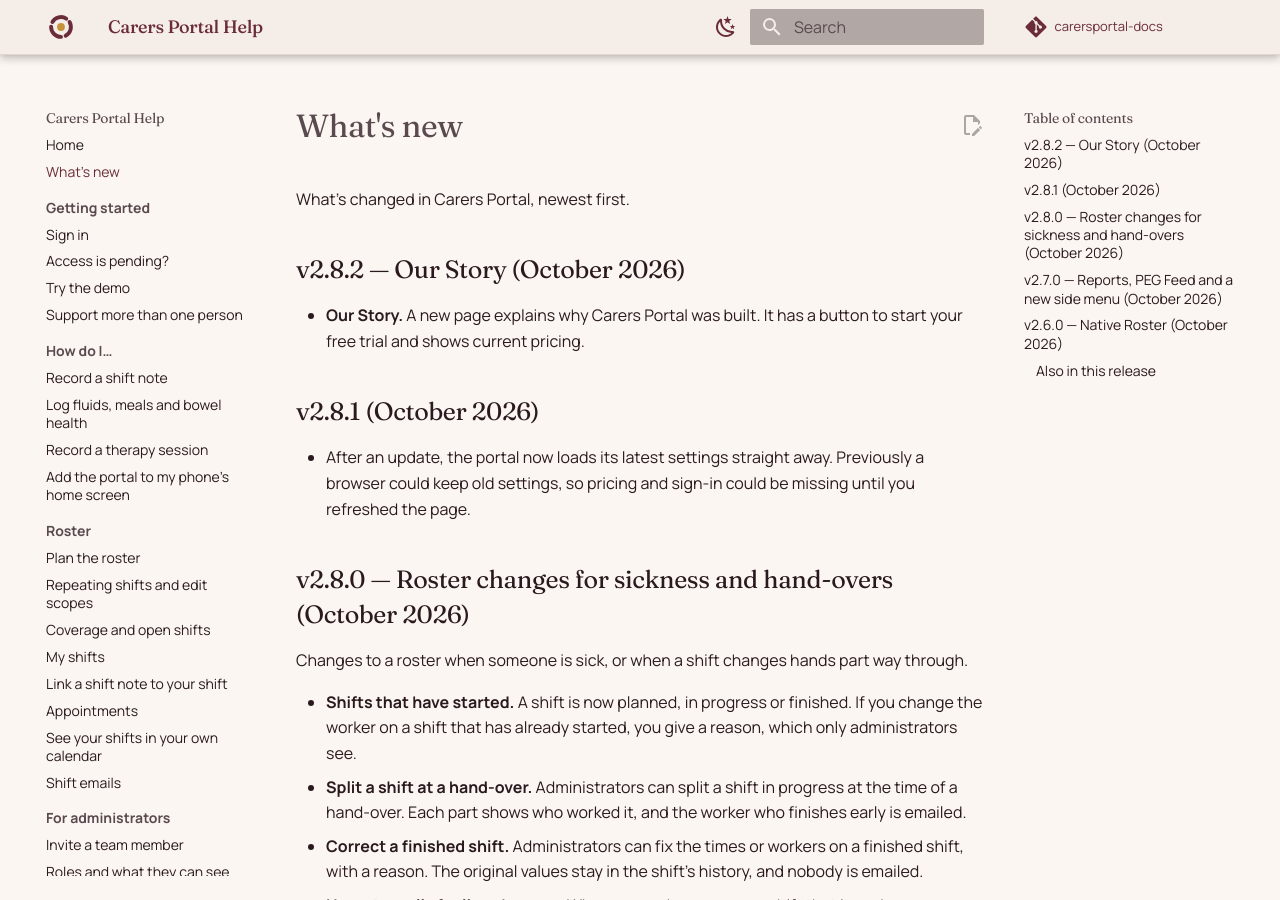
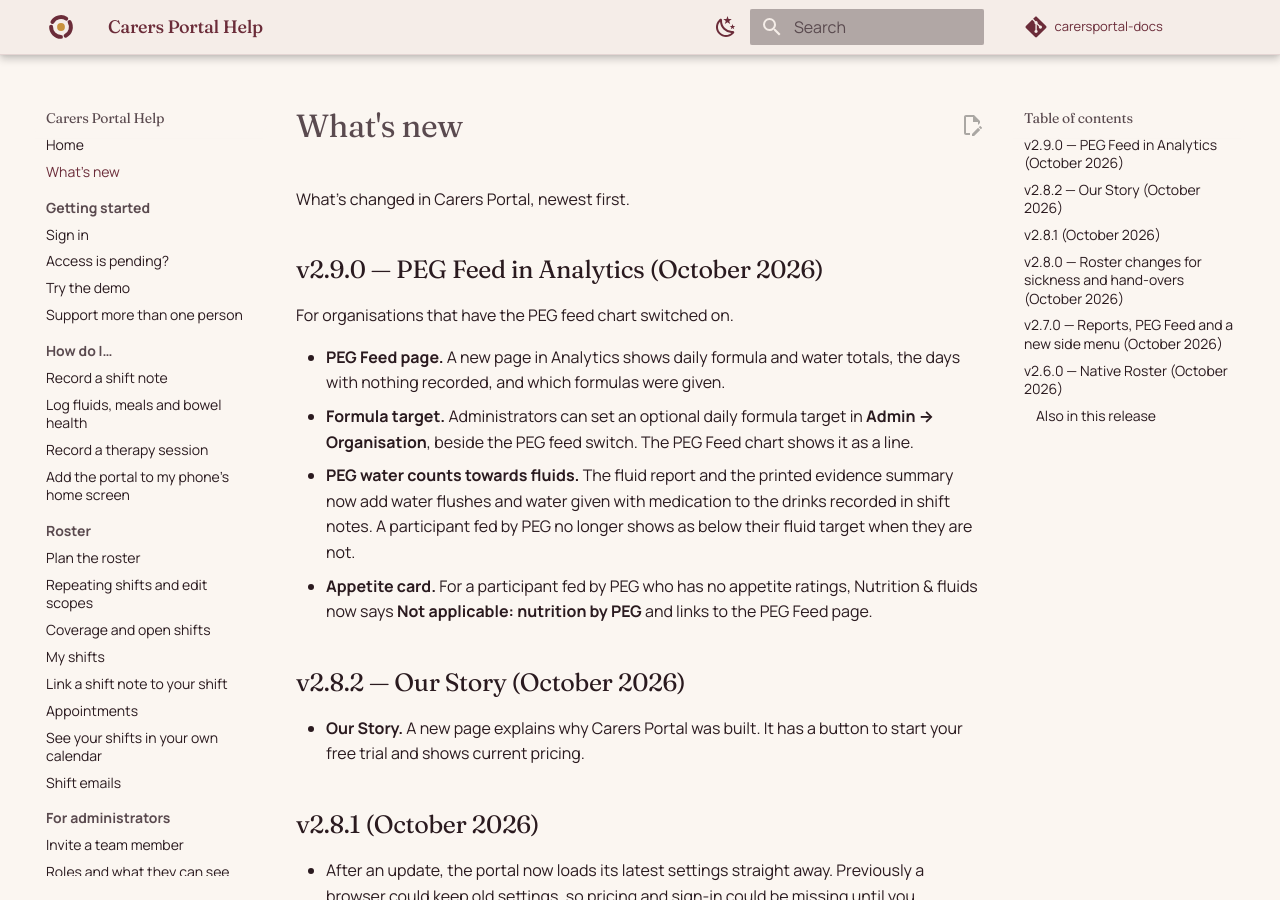
Before and after one commit to thegippygeek/carersportal-docs, an MkDocs documentation site: the page built from docs/whats-new.md, in a window 1280 px wide and 900 px high. Built offline with MkDocs 1.6.1 and Material for MkDocs 9.7.7, drawn with Linux system fonts in a browser that asks for light colours; comment, search, counter and statistics services are not loaded.

Commit message:
docs(whats-new): add v2.9.0 PEG Feed in Analytics
Co-Authored-By: Claude Opus 5.5 <noreply@anthropic.com>

```diff
--- a/docs/whats-new.md
+++ b/docs/whats-new.md
@@ -1,6 +1,15 @@
 # What's new
 
 What's changed in Carers Portal, newest first.
+
+## v2.9.0 — PEG Feed in Analytics (October 2026)
+
+For organisations that have the PEG feed chart switched on.
+
+- **PEG Feed page.** A new page in Analytics shows daily formula and water totals, the days with nothing recorded, and which formulas were given.
+- **Formula target.** Administrators can set an optional daily formula target in **Admin → Organisation**, beside the PEG feed switch. The PEG Feed chart shows it as a line.
+- **PEG water counts towards fluids.** The fluid report and the printed evidence summary now add water flushes and water given with medication to the drinks recorded in shift notes. A participant fed by PEG no longer shows as below their fluid target when they are not.
+- **Appetite card.** For a participant fed by PEG who has no appetite ratings, Nutrition & fluids now says **Not applicable: nutrition by PEG** and links to the PEG Feed page.
 
 ## v2.8.2 — Our Story (October 2026)
 
```
